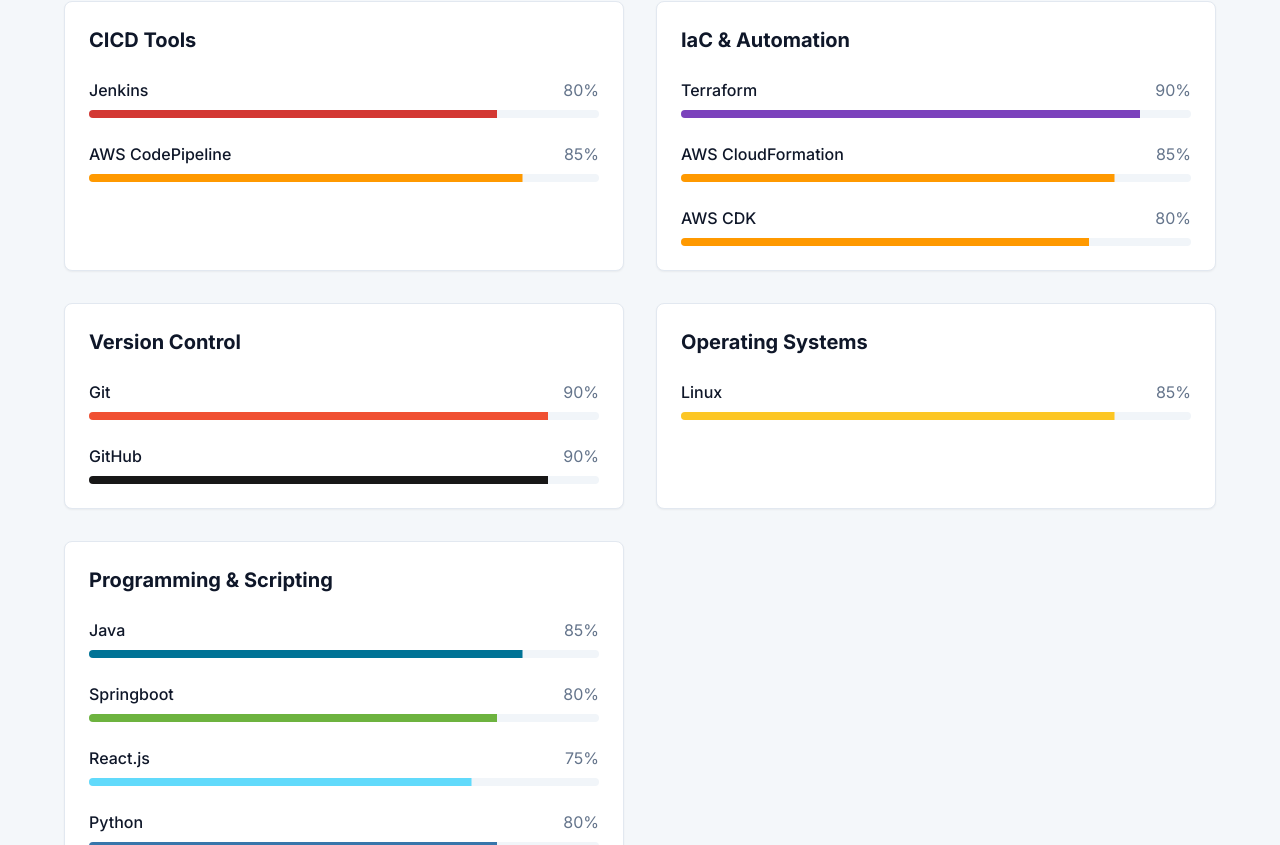
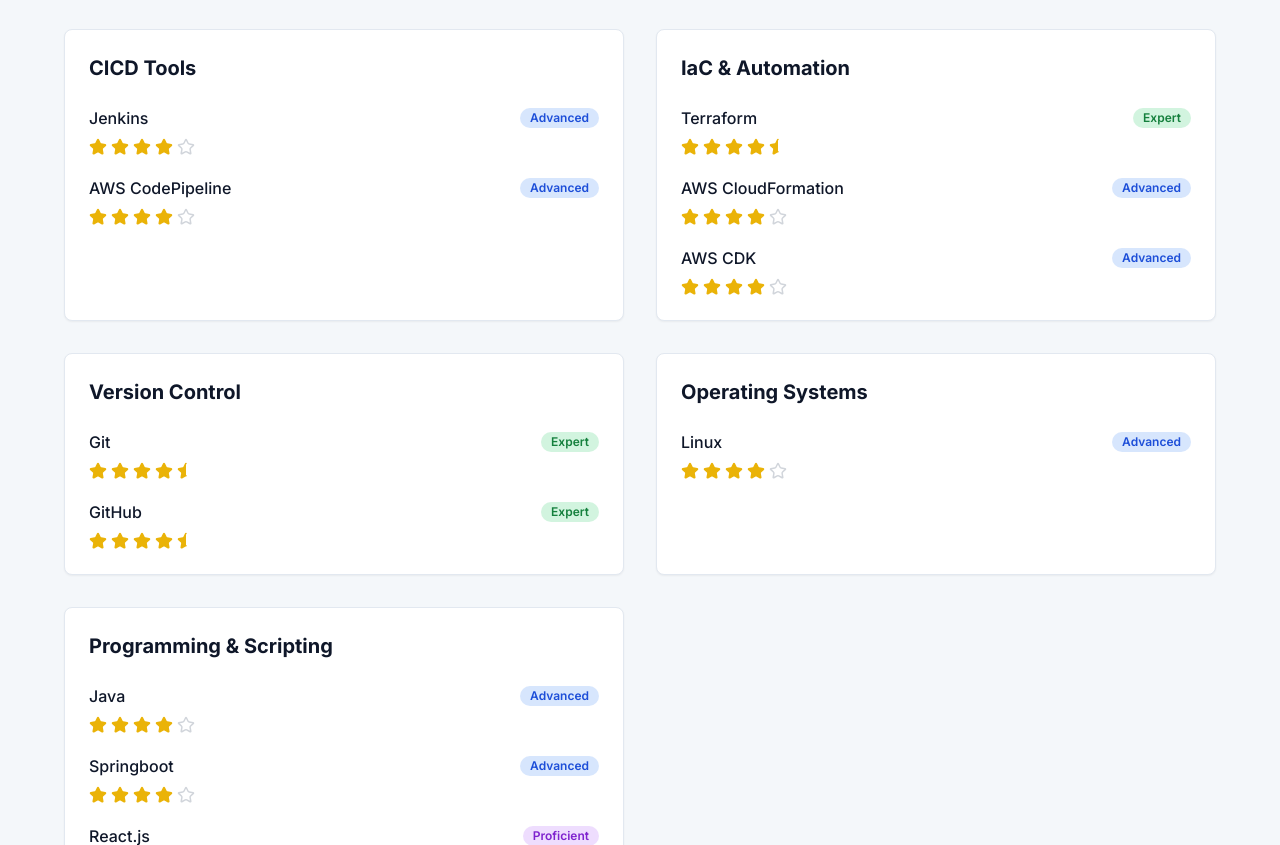
Before and after one commit to akshay1155/vibrant-resume-bloom, a React (Vite) app: page / in a window 1280 px wide. Shown: the part 4655-5500 px from the top of the page. Built offline with nearby package versions, Linux system fonts and the light colour scheme.

Commit message:
Refactor: Replace percentage with alternative expertise level display

```diff
--- a/src/components/SkillsSection.tsx
+++ b/src/components/SkillsSection.tsx
@@ -1,6 +1,17 @@
+
 import React from 'react';
 import { Card, CardContent } from '@/components/ui/card';
-import { Progress } from '@/components/ui/progress';
+import { Badge } from '@/components/ui/badge';
+import { Star, StarHalf } from 'lucide-react';
+
+// Convert percentage to star level representation (max 5 stars)
+const getLevelStars = (level: number) => {
+  // Map percentage to 0-5 scale
+  const normalizedLevel = Math.floor((level / 100) * 5);
+  const hasHalfStar = (level / 100) * 5 - normalizedLevel >= 0.5;
+
+  return { fullStars: normalizedLevel, hasHalfStar };
+};
 
 const skillCategories = [
   {
@@ -58,6 +69,15 @@ const skillCategories = [
   }
 ];
 
+// Map percentage to expertise level text
+const getExpertiseLevel = (level: number) => {
+  if (level >= 90) return { text: "Expert", color: "bg-green-500/20 text-green-700 dark:bg-green-500/30 dark:text-green-300" };
+  if (level >= 80) return { text: "Advanced", color: "bg-blue-500/20 text-blue-700 dark:bg-blue-500/30 dark:text-blue-300" };
+  if (level >= 70) return { text: "Proficient", color: "bg-purple-500/20 text-purple-700 dark:bg-purple-500/30 dark:text-purple-300" };
+  if (level >= 60) return { text: "Intermediate", color: "bg-yellow-500/20 text-yellow-700 dark:bg-yellow-500/30 dark:text-yellow-300" };
+  return { text: "Beginner", color: "bg-gray-500/20 text-gray-700 dark:bg-gray-500/30 dark:text-gray-300" };
+};
+
 const SkillsSection = () => {
   return (
     <section id="skills" className="py-20 px-6 bg-muted/50">
@@ -75,20 +95,44 @@ const SkillsSection = () => {
             <Card key={index} className="shadow-sm">
               <CardContent className="p-6">
                 <h3 className="text-xl font-bold mb-6">{category.category}</h3>
-                <div className="space-y-6">
-                  {category.skills.map((skill, idx) => (
-                    <div key={idx}>
-                      <div className="flex justify-between mb-2">
-                        <span className="font-medium">{skill.name}</span>
-                        <span className="text-muted-foreground">{skill.level}%</span>
+                <div className="space-y-5">
+                  {category.skills.map((skill, idx) => {
+                    const { fullStars, hasHalfStar } = getLevelStars(skill.level);
+                    const expertiseLevel = getExpertiseLevel(skill.level);
+
+                    return (
+                      <div key={idx} className="flex flex-col">
+                        <div className="flex justify-between items-center mb-2">
+                          <span className="font-medium">{skill.name}</span>
+                          <Badge className={`${expertiseLevel.color} border-none`}>
+                            {expertiseLevel.text}
+                          </Badge>
+                        </div>
+                        <div className="flex items-center">
+                          {[...Array(fullStars)].map((_, i) => (
+                            <Star
+                              key={i}
+                              size={18}
+                              className="text-yellow-500 fill-yellow-500 mr-1"
+                            />
+                          ))}
+                          {hasHalfStar && (
+                            <StarHalf
+                              size={18}
+                              className="text-yellow-500 fill-yellow-500 mr-1"
+                            />
+                          )}
+                          {[...Array(5 - fullStars - (hasHalfStar ? 1 : 0))].map((_, i) => (
+                            <Star
+                              key={i}
+                              size={18}
+                              className="text-gray-300 mr-1"
+                            />
+                          ))}
+                        </div>
                       </div>
-                      <Progress
-                        value={skill.level}
-                        className="h-2"
-                        indicatorClassName={skill.color}
-                      />
-                    </div>
-                  ))}
+                    );
+                  })}
                 </div>
               </CardContent>
             </Card>
```
